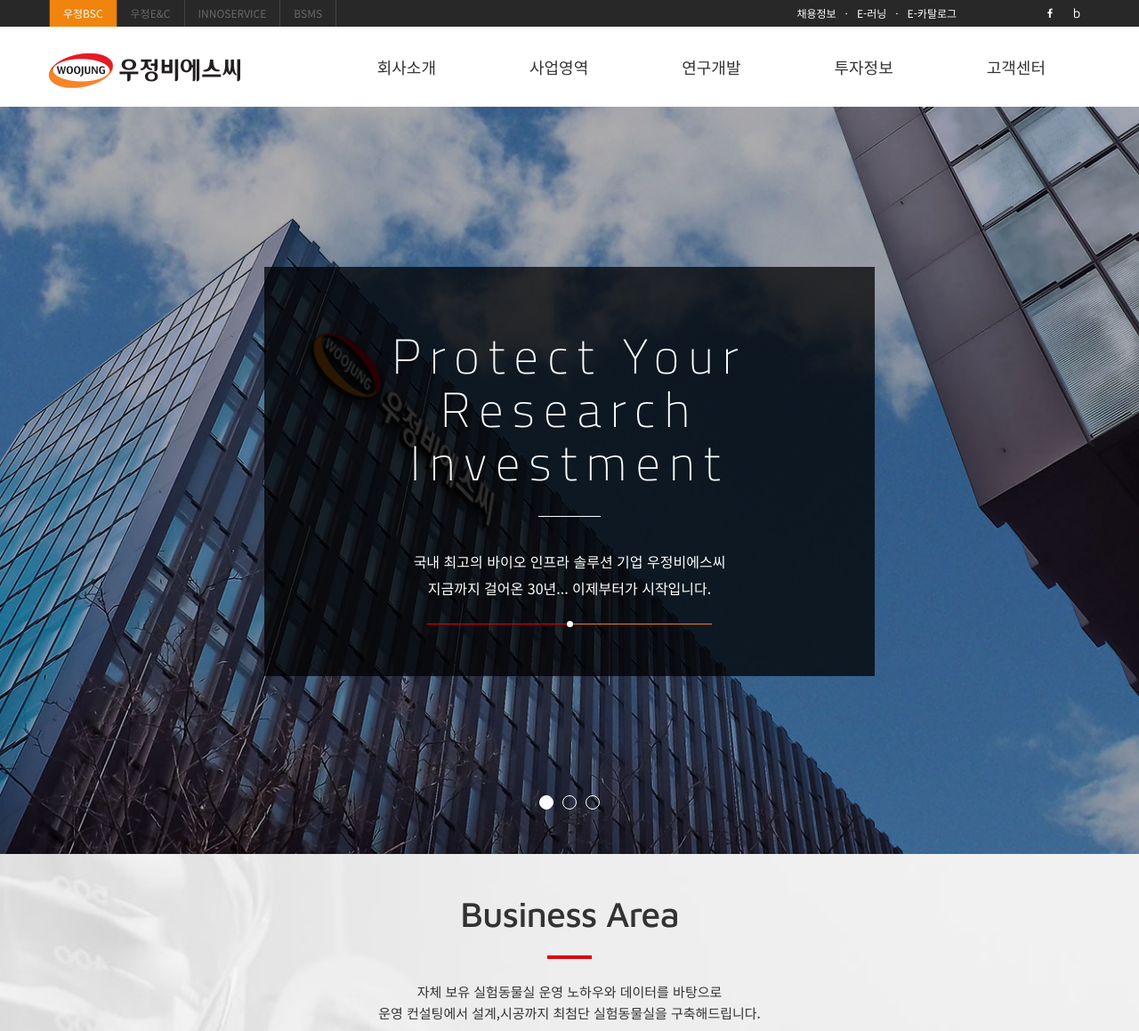
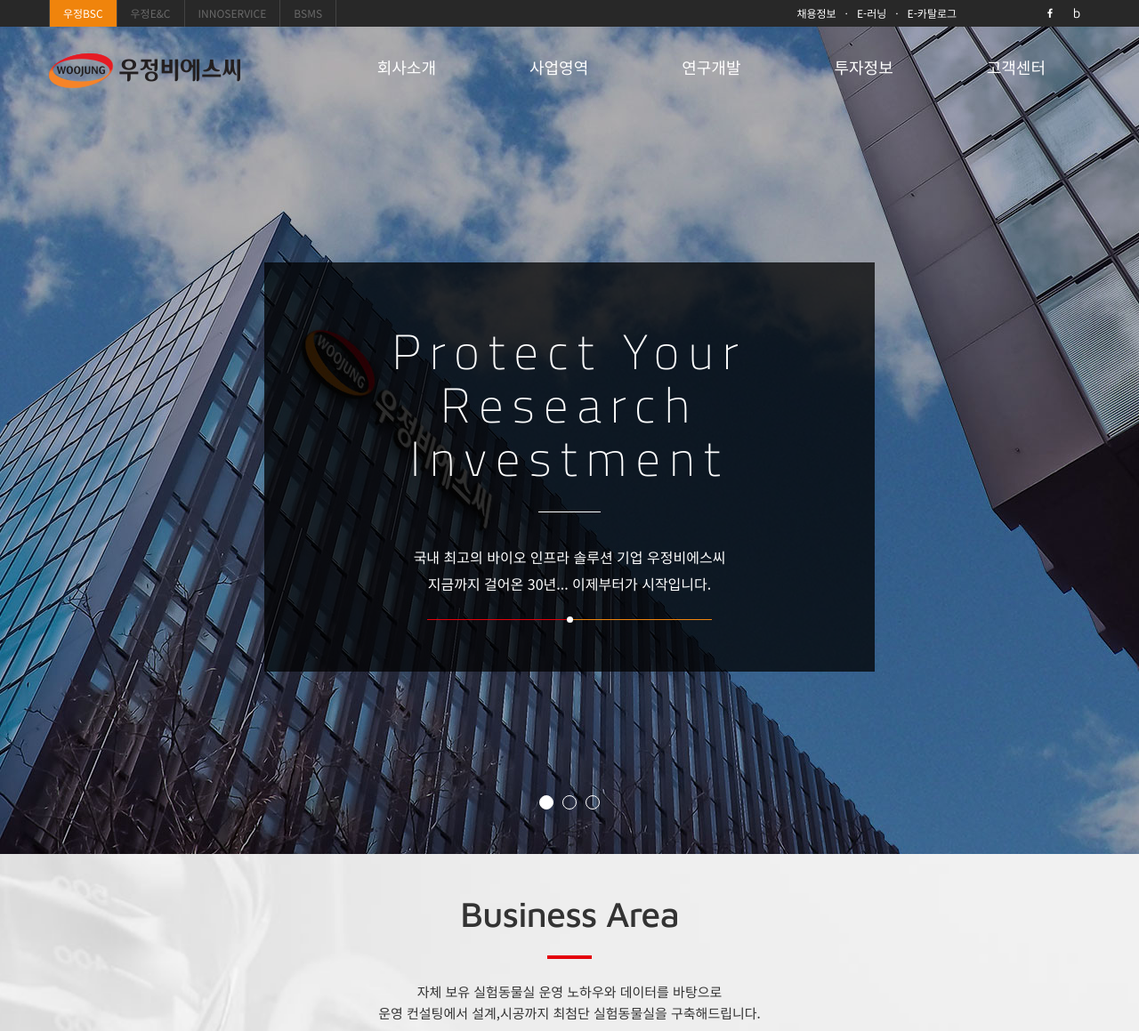
Before and after one commit to movementk/woojungbsc, a PHP site: page / in a window 1280 px wide. Shown: the top 1159 px of the page at 89% size. Run offline with PHP 8.4, Linux system fonts and the light colour scheme.

Commit message:
메인 비주얼 변경

```diff
--- a/assets/css/default.css
+++ b/assets/css/default.css
@@ -654,7 +654,7 @@ a {
 @media (min-width: 1280px) {
   body.nav-expanded #header {
     height: 355px;
-    background-color: rgba(40, 40, 40, 0.9);
+    background-color: rgba(40, 40, 40, 0.9) !important;
     -webkit-transition-property: all;
     transition-property: all;
     -webkit-transition-duration: 0.15s;
@@ -664,9 +664,9 @@ a {
     -webkit-transition-delay: 0s;
     transition-delay: 0s; }
     body.nav-expanded #header .logo a {
-      background-image: url(/assets/images/logo_white.png); }
+      background-image: url(/assets/images/logo_white.png) !important; }
     body.nav-expanded #header #nav > ul > li > a {
-      color: #fff; } }
+      color: #fff !important; } }
 
 #nav-aside {
   z-index: 9999;
--- a/assets/css/default.scss
+++ b/assets/css/default.scss
@@ -345,18 +345,18 @@ body.nav-expanded {
 	#header {
 		@media (min-width: $lg) {
 			height: 355px;
-			background-color: rgba(#282828, .9);
+			background-color: rgba(#282828, .9) !important;
 			@include trans();
 			.logo {
 				a {
-					background-image: url(/assets/images/logo_white.png);
+					background-image: url(/assets/images/logo_white.png) !important;
 				}
 			}
 			#nav {
 				> ul {
 					> li {
 						> a {
-							color: #fff;
+							color: #fff !important;
 						}
 					}
 				}
--- a/assets/css/main.css
+++ b/assets/css/main.css
@@ -34,57 +34,59 @@ address {
   body {
     padding-top: 30px; } }
 
-/*
+@media (min-width: 1280px) {
   #header {
-	@media (min-width: $lg) {
-		background-color: transparent;
-		#nav {
-			> ul {
-				> li {
-					> a {
-						color: #fff;
-						&:hover, &:focus {
-							color: #e00014;
-						}
-					}
-				}
-			}
-		}
-	}
-}
+    background-color: transparent; }
+    #header #nav > ul > li > a {
+      color: #fff; }
+      #header #nav > ul > li > a:hover, #header #nav > ul > li > a:focus {
+        color: #e00014; } }
 
-body.scrolled {
-	#header {
-		@media (min-width: $lg) {
-			background-color: #fff;
-			#nav {
-				> ul {
-					> li {
-						> a {
-							color: inherit;
-						}
-					}
-				}
-			}
-		}
-	}
-}
-*/
+@media (min-width: 1280px) {
+  body.scrolled #header {
+    background-color: #fff; }
+    body.scrolled #header #nav > ul > li > a {
+      color: inherit; } }
+
 #introduce {
   position: relative; }
   #introduce .intro-item {
-    padding-top: 45px;
-    padding-bottom: 80px;
     height: 450px;
     background-size: cover;
     background-repeat: no-repeat;
     background-position: 50% 50%; }
+    #introduce .intro-item .figure {
+      z-index: 0;
+      position: absolute;
+      left: 50%;
+      top: 50%;
+      margin-left: -1000px;
+      margin-top: -480px;
+      width: 2000px;
+      height: 960px;
+      -ms-transform: scale(1.4);
+      -webkit-transform: scale(1.4);
+      transform: scale(1.4); }
+    #introduce .intro-item .video {
+      z-index: 0;
+      position: absolute;
+      left: 0;
+      top: 0;
+      width: 100%;
+      height: 450px;
+      background-color: #000;
+      -ms-transform: scale(2.5);
+      -webkit-transform: scale(2.5);
+      transform: scale(2.5); }
     #introduce .intro-item .content {
-      position: relative;
       z-index: 1;
-      margin-left: auto;
-      margin-right: auto;
-      height: 320px;
+      position: absolute;
+      top: 50%;
+      left: 50%;
+      margin-left: 0;
+      margin-top: 0;
+      width: 0;
+      height: 0;
       background-color: rgba(0, 0, 0, 0.75); }
       #introduce .intro-item .content .text {
         padding-top: 30px;
@@ -165,12 +143,61 @@ body.scrolled {
           width: 0;
           height: 1px;
           background-color: #f0840c; }
+    #introduce .intro-item.active .figure {
+      -ms-transform: scale(1);
+      -webkit-transform: scale(1);
+      transform: scale(1);
+      -webkit-transition-property: all;
+      transition-property: all;
+      -webkit-transition-duration: 10s;
+      transition-duration: 10s;
+      -webkit-transition-timing-function: linear;
+      transition-timing-function: linear;
+      -webkit-transition-delay: 0s;
+      transition-delay: 0s; }
+    #introduce .intro-item.active .content {
+      margin-left: -150px;
+      margin-top: -180px;
+      width: 300px;
+      height: 320px;
+      -webkit-transition-property: all;
+      transition-property: all;
+      -webkit-transition-duration: 1s;
+      transition-duration: 1s;
+      -webkit-transition-timing-function: cubic-bezier(0.22, 0.61, 0.36, 1);
+      transition-timing-function: cubic-bezier(0.22, 0.61, 0.36, 1);
+      -webkit-transition-delay: 0s;
+      transition-delay: 0s; }
       #introduce .intro-item.active .content .text h2 {
+        -webkit-transition-property: all;
+        transition-property: all;
+        -webkit-transition-duration: 0.5s;
+        transition-duration: 0.5s;
+        -webkit-transition-timing-function: linear;
+        transition-timing-function: linear;
+        -webkit-transition-delay: 1s;
+        transition-delay: 1s;
         opacity: 1; }
       #introduce .intro-item.active .content .text hr {
-      width: 70px; }
+        width: 70px;
+        -webkit-transition-property: all;
+        transition-property: all;
+        -webkit-transition-duration: 0.25s;
+        transition-duration: 0.25s;
+        -webkit-transition-timing-function: linear;
+        transition-timing-function: linear;
+        -webkit-transition-delay: 1.75s;
+        transition-delay: 1.75s; }
       #introduce .intro-item.active .content .text p {
-      opacity: 1; }
+        opacity: 1;
+        -webkit-transition-property: all;
+        transition-property: all;
+        -webkit-transition-duration: 0.5s;
+        transition-duration: 0.5s;
+        -webkit-transition-timing-function: linear;
+        transition-timing-function: linear;
+        -webkit-transition-delay: 2s;
+        transition-delay: 2s; }
       #introduce .intro-item.active .content .bar .dot {
         opacity: 1;
         -webkit-transition-property: all;
@@ -228,11 +255,12 @@ body.scrolled {
         margin-left: 5px; }
   @media (min-width: 768px) {
     #introduce .intro-item {
-      padding-top: 120px;
-      padding-bottom: 175px;
       height: 750px; }
-      #introduce .intro-item .content {
-        height: 455px; }
+      #introduce .intro-item .video {
+        height: 750px;
+        -ms-transform: scale(1.8);
+        -webkit-transform: scale(1.8);
+        transform: scale(1.8); }
       #introduce .intro-item .content .text {
         padding-top: 70px; }
         #introduce .intro-item .content .text h2 {
@@ -245,6 +273,11 @@ body.scrolled {
         #introduce .intro-item .content .text p {
           font-size: 16px;
           line-height: 30px; }
+      #introduce .intro-item.active .content {
+        margin-top: -255px;
+        margin-left: -355px;
+        width: 710px;
+        height: 455px; }
         #introduce .intro-item.active .content .bar .left {
           max-width: 160px; }
         #introduce .intro-item.active .content .bar .right {
@@ -262,10 +295,15 @@ body.scrolled {
           margin-left: 10px; } }
   @media (min-width: 1280px) {
     #introduce .intro-item {
-      padding-top: 270px;
-      padding-bottom: 200px;
       height: 930px; }
-      #introduce .intro-item .content {
+      #introduce .intro-item .video {
+        height: 930px;
+        -ms-transform: scale(1.5);
+        -webkit-transform: scale(1.5);
+        transform: scale(1.5); }
+      #introduce .intro-item.active .content {
+        margin-top: -200px;
+        margin-left: -343px;
         width: 686px;
         height: 460px; }
     #introduce .bx-controls .bx-pager {
--- a/assets/css/main.scss
+++ b/assets/css/main.scss
@@ -11,7 +11,7 @@ body {
 		padding-top: 30px;
 	}
 }
-/*
+
 #header {
 	@media (min-width: $lg) {
 		background-color: transparent;
@@ -46,73 +46,80 @@ body.scrolled {
 		}
 	}
 }
-*/
+
 #introduce {
 	position: relative;
 	.intro-item {
-		padding-top: 45px;
-		padding-bottom: 80px;
 		height: 450px;
 		background-size: cover;
 		background-repeat: no-repeat;
 		background-position: 50% 50%;
+		.figure {
+			z-index: 0;
+			position: absolute;
+			left: 50%;
+			top: 50%;
+			margin-left: -1000px;
+			margin-top: -480px;
+			width: 2000px;
+			height: 960px;
+			-ms-transform: scale(1.4);
+			-webkit-transform: scale(1.4);
+			transform: scale(1.4);
+		}
+		.video {
+			z-index: 0;
+			position: absolute;
+			left: 0;
+			top: 0;
+			width: 100%;
+			height: 450px;
+			background-color: #000;
+			-ms-transform: scale(2.5);
+			-webkit-transform: scale(2.5);
+			transform: scale(2.5);
+		}
 		.content {
-			position: relative;
 			z-index: 1;
-			//margin-top: 200px;
-			margin-left: auto;
-			margin-right: auto;
-			//width: 685px;
-			//height: 460px;
-			height: 320px;
+			position: absolute;
+			top: 50%;
+			left: 50%;
+			margin-left: 0;
+			margin-top: 0;
+			width: 0;
+			height: 0;
 			background-color: rgba(#000, .75);
 			.text {
-				//padding-top: 50px;
 				padding-top: 30px;
 				color: #fff;
 				text-align: center;
 				h2 {
 					@include titi();
 					font-weight: 100;
-					//font-size: 55px;
-					//line-height: 60px;
-					//letter-spacing: 10px;
 					font-size: 35px;
 					line-height: 40px;
 					letter-spacing: 5px;
 					opacity: 0;
-					@include trans($prop: all, $sec: .5s);
 				}
 				hr {
-					//margin-top: 35px;
-					//margin-bottom: 35px;
 					margin-top: 30px;
 					margin-bottom: 20px;
 					margin-left: auto;
 					margin-right: auto;
 					width: 0;
 					border-top: 1px solid #fff;
-					@include trans($prop: all, $sec: .25s, $delay: .75s);
 				}
 				p {
-					//font-size: 16px;
-					//line-height: 30px;
 					font-size: 12px;
 					line-height: 25px;
 					opacity: 0;
-					@include trans($prop: all, $sec: .5s, $delay: 1s);
 				}
 			}
 			.bar {
 				position: relative;
 				margin-top: 25px;
-				//position: absolute;
-				//top: 400px;
-				//left: 50%;
 				width: 100%;
 				height: 1px;
-				//width: 320px;
-				//margin-left: -160px;
 				.dot {
 					z-index: 1;
 					position: absolute;
@@ -125,62 +132,69 @@ body.scrolled {
 					border-radius: 50%;
 					background-color: #fff;
 					opacity: 0;
-
 				}
 				.left {
 					z-index: 0;
 					position: absolute;
 					top: 0;
-					//right: 170px;
 					right: 50%;
 					width: 0;
 					height: 1px;
 					background-color: #e40009;
-
 				}
 				.right {
 					z-index: 0;
 					position: absolute;
 					top: 0;
-					//left: 170px;
 					left: 50%;
 					width: 0;
 					height: 1px;
 					background-color: #f0840c;
-
 				}
 			}
 
 		}
 		&.active {
+			.figure {
+				-ms-transform: scale(1);
+				-webkit-transform: scale(1);
+				transform: scale(1);
+				@include trans($sec: 10s);
+			}
 			.content {
+				margin-left: -150px;
+				margin-top: -180px;
+				width: 300px;
+				height: 320px;
+				@include trans($sec: 1s, $timing: cubic-bezier(0.22, 0.61, 0.36, 1));
 				.text {
 					h2 {
+						@include trans($prop: all, $sec: .5s, $delay: 1s);
 						opacity: 1;
 					}
 					hr {
 						width: 70px;
+						@include trans($prop: all, $sec: .25s, $delay: 1.75s);
 					}
 					p {
 						opacity: 1;
+						@include trans($prop: all, $sec: .5s, $delay: 2s);
 					}
 				}
 				.bar {
 					.dot {
 						opacity: 1;
-						@include trans($prop: all, $sec: .5s, $delay: 4s);
+						@include trans($prop: all, $sec: .5s, $delay: 5s);
 					}
 					.left {
-						//width: 150px;
 						width: 45%;
 						max-width: 120px;
-						@include trans($prop: all, $sec: 1s, $delay: 4.5s);
+						@include trans($prop: all, $sec: 1s, $delay: 5.5s);
 					}
 					.right {
-						//width: 150px;
 						width: 45%;
 						max-width: 120px;
-						@include trans($prop: all, $sec: 1s, $delay: 4.5s);
+						@include trans($prop: all, $sec: 1s, $delay: 5.5s);
 					}
 				}
 			}
@@ -221,11 +235,14 @@ body.scrolled {
 	}
 	@media (min-width: $sm) {
 		.intro-item {
-			padding-top: 120px;
-			padding-bottom: 175px;
 			height: 750px;
+			.video {
+				height: 750px;
+				-ms-transform: scale(1.8);
+				-webkit-transform: scale(1.8);
+				transform: scale(1.8);
+			}
 			.content {
-				height: 455px;
 				.text {
 					padding-top: 70px;
 					h2 {
@@ -245,6 +262,10 @@ body.scrolled {
 			}
 			&.active {
 				.content {
+					margin-top: -255px;
+					margin-left: -355px;
+					width: 710px;
+					height: 455px;
 					.bar {
 						.left {
 							max-width: 160px;
@@ -278,12 +299,20 @@ body.scrolled {
 	}
 	@media (min-width: $lg) {
 		.intro-item {
-			padding-top: 270px;
-			padding-bottom: 200px;
 			height: 930px;
-			.content {
-				width: 686px;
-				height: 460px;
+			.video {
+				height: 930px;
+				-ms-transform: scale(1.5);
+				-webkit-transform: scale(1.5);
+				transform: scale(1.5);
+			}
+			&.active {
+				.content {
+					margin-top: -200px;
+					margin-left: -343px;
+					width: 686px;
+					height: 460px;
+				}
 			}
 		}
 		.bx-controls {
--- a/assets/js/main.js
+++ b/assets/js/main.js
@@ -29,6 +29,10 @@
 		},
 		onSlideBefore: function($slideElement, oldIndex, newIndex) {
 			$('#introduce .intro-item.active').removeClass('active');
+			var video = document.getElementById('video-'+(oldIndex+1));
+			if (video) {
+				video.pause();
+			}
 		},
 		onSlideAfter: function($slideElement, oldIndex, newIndex) {
 			$slideElement.addClass('active');
@@ -39,6 +43,10 @@
 				typingSpeed: 1000,
 				startDelay: 1500
 			});
+			var video = document.getElementById('video-'+(newIndex+1));
+			if (video) {
+				video.play();
+			}
 		}
 	});
 
@@ -49,6 +57,7 @@
 		speed: 0,
 		adaptiveHeight: true,
 		touchEnabled: false,
+		tickerHover: true,
 		nextText: '<i class="icon-right-open"></i>',
 		prevText: '<i class="icon-left-open"></i>',
 		pagerCustom: '#rnd .pager:eq(0)',
--- a/inc/header.php
+++ b/inc/header.php
@@ -8,14 +8,7 @@
 			</div>
 			<div class="col-xs-8 col-xs-pull-4 col-lg-3 col-lg-pull-0">
 				<h1 class="logo">
-					<a href="/">
-						<span class="sr-only">우정BSC</span>
-						<!--
-						<img class="visible-xs" src="/assets/images/logo_xs.png" alt="우정BSC">
-						<img class="visible-sm visible-md" src="/assets/images/logo_sm.png" alt="우정BSC">
-						<img class="visible-lg" src="/assets/images/logo_lg.png" alt="우정BSC">
-						-->
-					</a>
+					<a href="/"><span class="sr-only">우정BSC</span></a>
 				</h1>
 			</div>
 			<div class="col-lg-9 visible-lg">
--- a/index.php
+++ b/index.php
@@ -13,8 +13,8 @@
 
 		<section id="introduce" class="scene">
 			<div class="slider">
-				<div class="intro-item intro-item-1" style="background-image: url(/assets/images/main/bg_intro_1.jpg);">
-					<div class="container">
+				<div class="intro-item intro-item-1">
+					<img class="figure" src="/assets/images/main/bg_intro_1.jpg">
 					<div class="content">
 						<div class="text">
 							<h2>Protect Your<br>Research<br>Investment</h2>
@@ -31,9 +31,12 @@
 						</div>
 					</div>
 				</div>
-				</div>
-				<div class="intro-item intro-item-2" style="background-image: url(/assets/images/main/bg_intro_2.jpg);">
-					<div class="container">
+				<div class="intro-item intro-item-2">
+					<video id="video-2" class="video" loop muted>
+						<source src="/assets/images/main/mv_intro_1.mp4" type="video/mp4">
+				  		<source src="/assets/images/main/mv_intro_1.ogv" type="video/ogv">
+					  	이 브라우저는 동영상을 지원하지 않습니다.
+					</video>
 					<div class="content">
 						<div class="text">
 							<h2>Protect Your<br>Research<br>Investment</h2>
@@ -50,9 +53,8 @@
 						</div>
 					</div>
 				</div>
-				</div>
-				<div class="intro-item intro-item-2" style="background-image: url(/assets/images/main/bg_intro_2.jpg);">
-					<div class="container">
+				<div class="intro-item intro-item-2">
+					<img class="figure" src="/assets/images/main/bg_intro_2.jpg">
 					<div class="content">
 						<div class="text">
 							<h2>Protect Your<br>Research<br>Investment</h2>
@@ -66,7 +68,6 @@
 							<span class="left"></span>
 							<span class="dot"></span>
 							<span class="right"></span>
-							</div>
 						</div>
 					</div>
 				</div>
@@ -402,7 +403,7 @@
 	<script src="/assets/jquery.mousewheel/jquery.mousewheel.min.js"></script>
 	<script src="/assets/jquery.easing.1.3.js"></script>
 	<script src="/assets/js/main.js"></script>
-	<script>
+	<!-- script>
 		(function($) {
 
 			var sceneIndex = 0;
@@ -441,7 +442,7 @@
 			});
 
 		})(jQuery);
-	</script>
+	</script -->
 
 </body>
 </html>
```
Also changed, not shown: other parts of assets/css/main.css (+9 -33 lines), 4 other files. Lines whose indentation alone changed are shown as unchanged.
